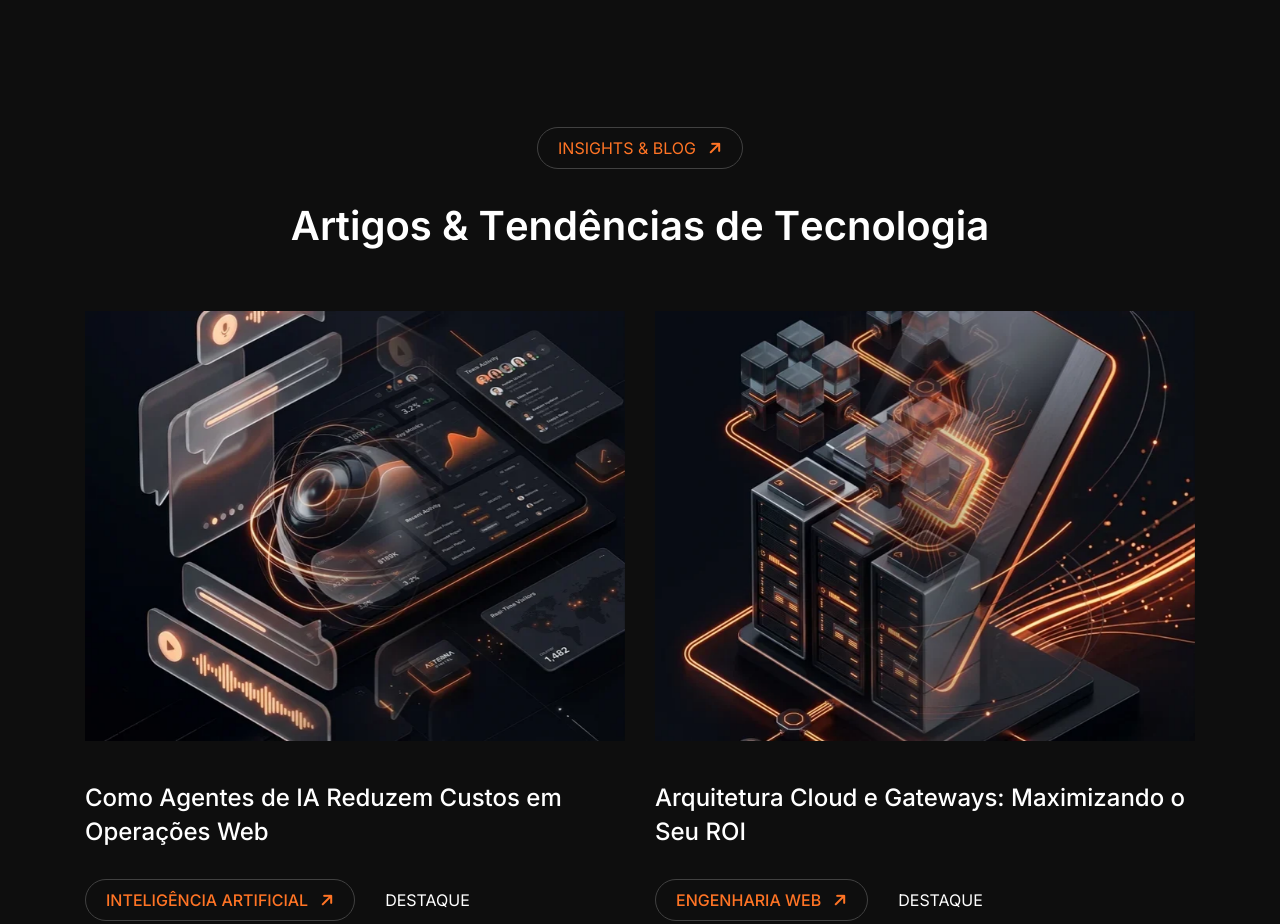
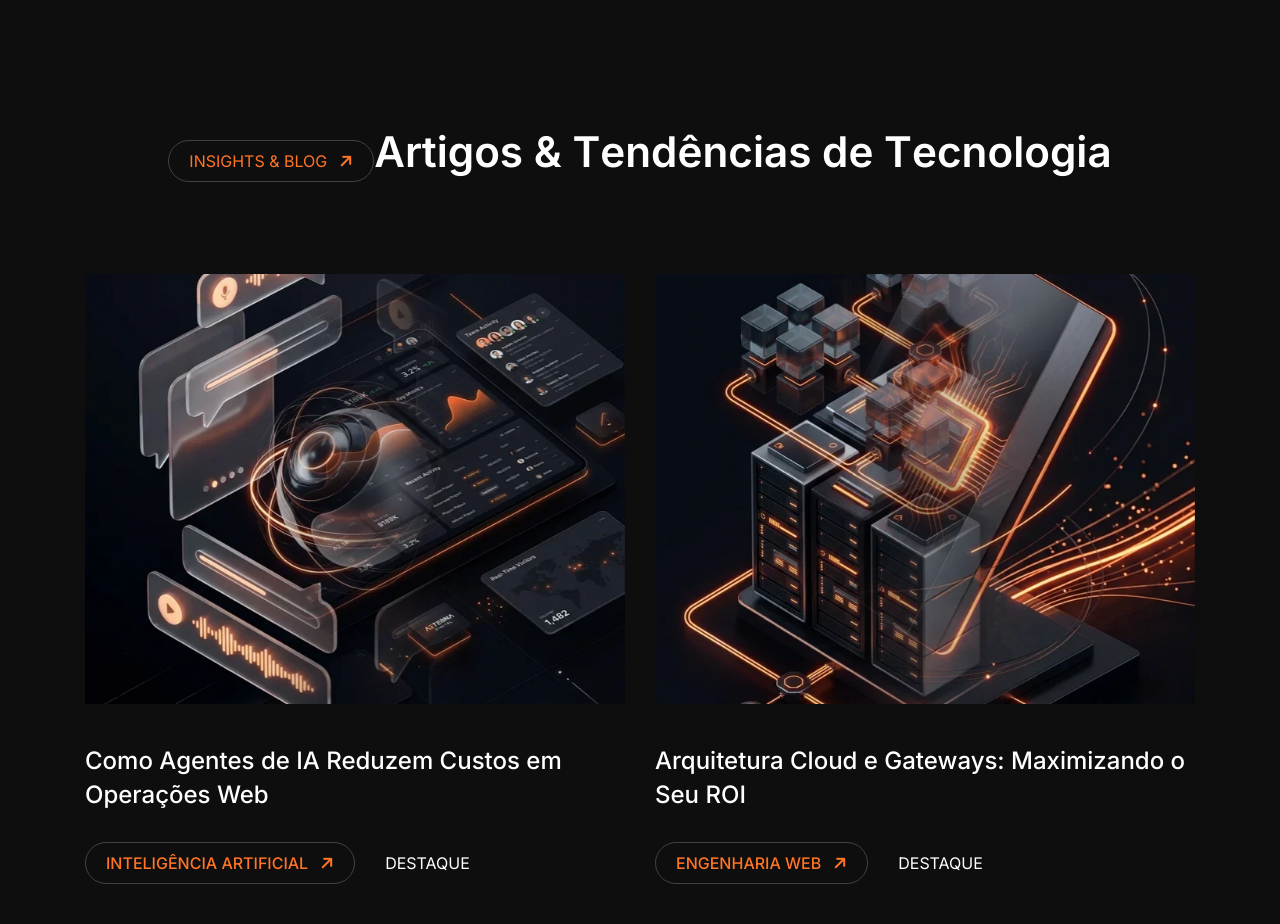
Before and after one commit to mizaelcabral/me-hubdigital, a Next.js app: page / in a window 1280 px wide. Shown: the part 4980-5904 px from the top of the page. Built offline with nearby package versions, Linux system fonts and the light colour scheme.

Commit message:
fix: forca titulo do blog em uma unica linha com inline-block no split-type

```diff
--- a/src/components/containers/home/HomeBlog.tsx
+++ b/src/components/containers/home/HomeBlog.tsx
@@ -9,13 +9,20 @@ const HomeBlog = () => {
     <section className="section blog fade-wrapper">
       <div className="container">
         <div className="row justify-content-center">
-          <div className="col-12">
+          <div className="col-12 text-center">
             <div className="section__header text-center">
               <span className="sub-title">
                 INSIGHTS & BLOG
                 <i className="fa-solid fa-arrow-right"></i>
               </span>
-              <h2 className="title title-anim blog-title-single-line">
+              <h2
+                className="title title-anim blog-title-single-line"
+                style={{
+                  whiteSpace: "nowrap",
+                  fontSize: "clamp(24px, 3.3vw, 50px)",
+                  display: "inline-block",
+                }}
+              >
                 Artigos & Tendências de Tecnologia
               </h2>
             </div>
--- a/src/styles/sections/_all-sections.scss
+++ b/src/styles/sections/_all-sections.scss
@@ -938,8 +938,19 @@
   background-color: var(--tertiary-color);
 
   .blog-title-single-line {
-    @media (min-width: 768px) {
-      white-space: nowrap;
+    white-space: nowrap !important;
+    font-size: clamp(24px, 3.3vw, 50px) !important;
+    display: inline-block !important;
+    max-width: 100% !important;
+
+    .line {
+      display: inline-block !important;
+      white-space: nowrap !important;
+    }
+
+    .word {
+      display: inline-block !important;
+      white-space: nowrap !important;
     }
   }
 
```
